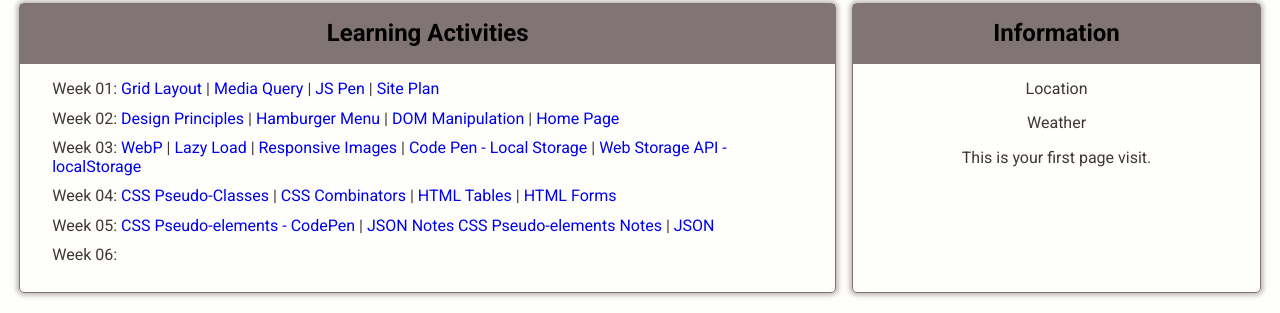
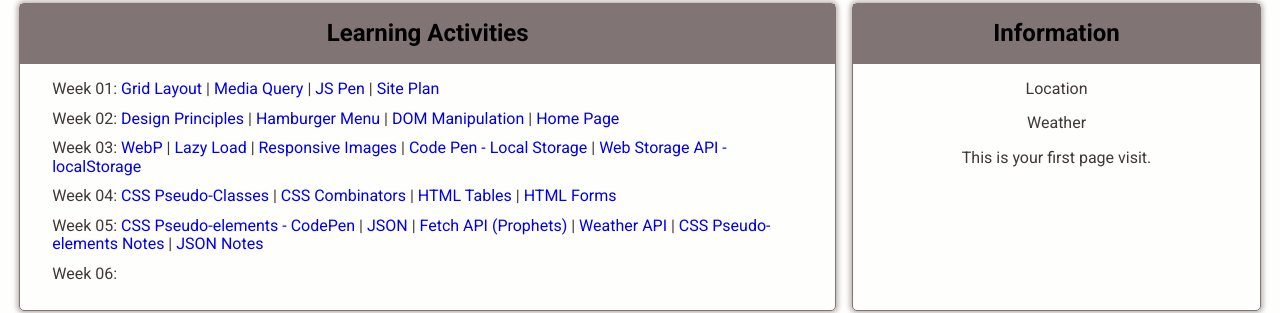
Before and after one commit to jdheslop/wdd230, a plain HTML site: page index.html in a window 1280 px wide. Shown: the part 814-1127 px from the top of the page. Drawn offline with Linux system fonts and the light colour scheme.

Commit message:
Complete W05 Prepare: Learning Activities

```diff
--- a/index.html
+++ b/index.html
@@ -90,10 +90,11 @@
                     </li>
                     <li>Week 05:
                         <a href="https://codepen.io/J-Hes/pen/BaejWYL">CSS Pseudo-elements - CodePen</a> |
+                        <a href="week05/new-ward-members.json">JSON</a> |
+                        <a href="week05/prophets.html">Fetch API (Prophets)</a> |
+                        <a href="week05/weather.html">Weather API</a> |
+                        <a href="week05/pseudo-element-notes.html">CSS Pseudo-elements Notes</a> |
                         <a href="week05/json-notes.html">JSON Notes</a>
-                        <a href="week05/pseudo-element-notes.html">CSS Pseudo-elements Notes</a> |
-                        <a href="week05/new-ward-members.json">JSON</a>
-
                     </li>
                     <li>Week 06: </li>
                 </ul>
```
